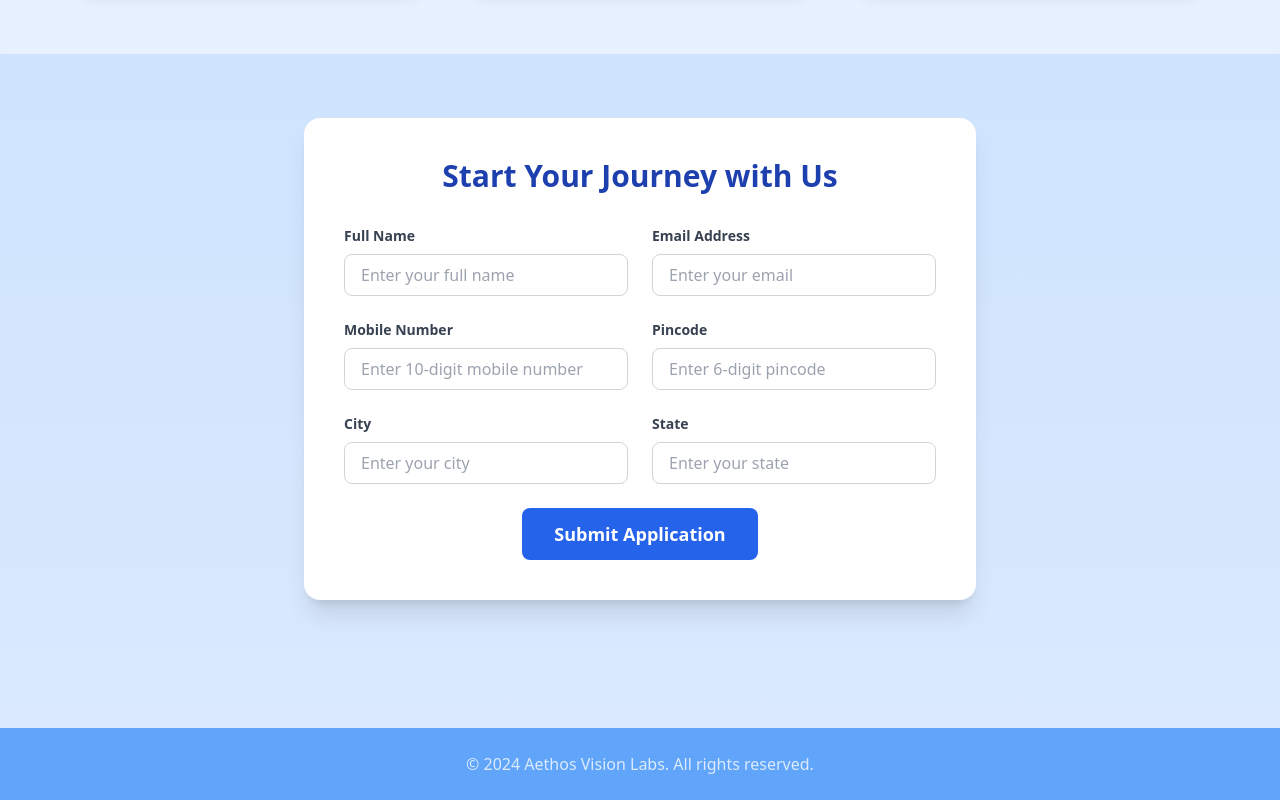
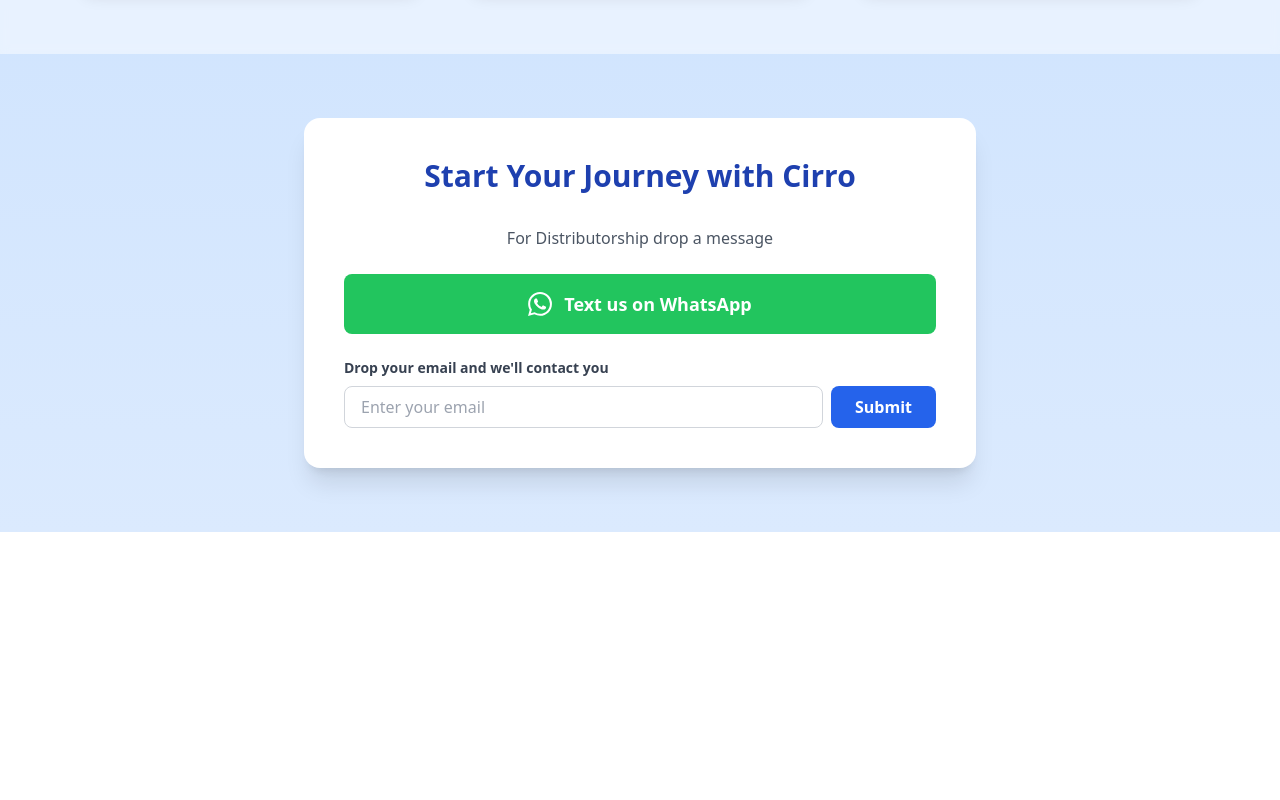
Before and after one commit to urstruelysv/cirrowebsite, a Next.js app: page /dealership in a window 1280 px wide. Shown: the part 1050-1850 px from the top of the page. After the commit the page ends 1582 px from the top, so only its background shows below. Built offline with nearby package versions, Linux system fonts and the light colour scheme.

Commit message:
dealarship changes

```diff
--- a/src/app/dealership/page.tsx
+++ b/src/app/dealership/page.tsx
@@ -2,89 +2,32 @@
 
 import React, { useState } from "react";
 import { motion } from "framer-motion";
-import { distributorshipApplicationSchema } from "../../lib/schema"; // Adjust the path as needed
 
 const ApplyForDistributorship = () => {
-  const [formData, setFormData] = useState({
-    name: "",
-    email: "",
-    mobile: "",
-    pincode: "",
-    city: "",
-    state: "",
-  });
+  const [email, setEmail] = useState("");
+  const [loading, setLoading] = useState(false);
+  const [error, setError] = useState("");
+  const [success, setSuccess] = useState(false);
 
-  const [loading, setLoading] = useState(false);
-  const [errors, setErrors] = useState({
-    name: "",
-    email: "",
-    mobile: "",
-    pincode: "",
-    city: "",
-    state: "",
-  });
+  const handleEmailSubmit = async (e: React.FormEvent<HTMLFormElement>) => {
+    e.preventDefault();
+    setLoading(true);
+    setError("");
+    setSuccess(false);
 
-  const handleChange = (e: React.ChangeEvent<HTMLInputElement>) => {
-    const { name, value } = e.target;
-    setFormData((prevData) => ({
-      ...prevData,
-      [name]: value,
-    }));
-  };
-
-  const handleSubmit = async (e: React.FormEvent<HTMLFormElement>) => {
-    e.preventDefault();
-
-    // Validate form data using the Zod schema
-    const result = distributorshipApplicationSchema.safeParse(formData);
-    if (!result.success) {
-      const fieldErrors = result.error.flatten().fieldErrors;
-      setErrors({
-        name: fieldErrors.name ? fieldErrors.name[0] : "",
-        email: fieldErrors.email ? fieldErrors.email[0] : "",
-        mobile: fieldErrors.mobile ? fieldErrors.mobile[0] : "",
-        pincode: fieldErrors.pincode ? fieldErrors.pincode[0] : "",
-        city: fieldErrors.city ? fieldErrors.city[0] : "",
-        state: fieldErrors.state ? fieldErrors.state[0] : "",
-      });
-      return;
-    } else {
-      // Clear previous errors on successful validation
-      setErrors({
-        name: "",
-        email: "",
-        mobile: "",
-        pincode: "",
-        city: "",
-        state: "",
-      });
+    try {
+      // Simple email validation
+      if (!email.includes("@") || !email.includes(".")) {
+        throw new Error("Please enter a valid email address");
       }
 
-    setLoading(true);
-    try {
-      const response = await fetch("/api/apply", {
-        method: "POST",
-        headers: { "Content-Type": "application/json" },
-        body: JSON.stringify(formData),
-      });
+      // Simulate a small delay for better UX
+      await new Promise((resolve) => setTimeout(resolve, 500));
 
-      const data = await response.json();
-
-      if (!response.ok) {
-        throw new Error(data.message || "Submission failed");
-      }
-
-      alert("Thank you for your application! We will contact you soon.");
-      setFormData({
-        name: "",
-        email: "",
-        mobile: "",
-        pincode: "",
-        city: "",
-        state: "",
-      });
+      setSuccess(true);
+      setEmail("");
     } catch (error: any) {
-      alert(error.message || "Error submitting application. Please try again.");
+      setError(error.message || "Please enter a valid email address");
     } finally {
       setLoading(false);
     }
@@ -128,65 +71,43 @@
             advanced treatment process, and commitment to sustainability.
           </p>
           <div className="grid grid-cols-1 md:grid-cols-3 gap-8 md:gap-12">
+            {[
+              {
+                icon: "/uv.jpg",
+                title: "Unmatched Quality",
+                desc: "Our water is treated with RO + UV + Ozonization to ensure maximum purity and taste.",
+              },
+              {
+                icon: "/grwoth.jpeg",
+                title: "Fastest Growing Brand",
+                desc: "We are one of India's fastest-growing packaged drinking water brands with nationwide reach.",
+              },
+              {
+                icon: "/mark.jpeg",
+                title: "Comprehensive Support",
+                desc: "We offer robust marketing strategies, advertising, and brand-building support to our distributors.",
+              },
+            ].map((item, index) => (
               <motion.div
+                key={index}
                 className="bg-white p-6 rounded-xl shadow-lg hover:shadow-xl transition-shadow duration-300"
                 initial={{ opacity: 0, y: 20 }}
                 animate={{ opacity: 1, y: 0 }}
-              transition={{ duration: 0.5, delay: 0.2 }}
-            >
-              <div className="flex flex-col items-center">
-                <img src="/uv.jpg" alt="Quality" className="w-16 h-16 mb-4" />
-                <h3 className="text-xl font-bold mb-3 text-blue-800">
-                  Unmatched Quality
-                </h3>
-                <p className="text-blue-600">
-                  Our water is treated with RO + UV + Ozonization to ensure
-                  maximum purity and taste.
-                </p>
-              </div>
-            </motion.div>
-            <motion.div
-              className="bg-white p-6 rounded-xl shadow-lg hover:shadow-xl transition-shadow duration-300"
-              initial={{ opacity: 0, y: 20 }}
-              animate={{ opacity: 1, y: 0 }}
-              transition={{ duration: 0.5, delay: 0.4 }}
+                transition={{ duration: 0.5, delay: 0.2 * (index + 1) }}
               >
                 <div className="flex flex-col items-center">
                   <img
-                  src="/grwoth.jpeg"
-                  alt="Growth"
+                    src={item.icon}
+                    alt={item.title}
                     className="w-16 h-16 mb-4"
                   />
                   <h3 className="text-xl font-bold mb-3 text-blue-800">
-                  Fastest Growing Brand
+                    {item.title}
                   </h3>
-                <p className="text-blue-600">
-                  We are one of India's fastest-growing packaged drinking water
-                  brands with nationwide reach.
-                </p>
+                  <p className="text-blue-600">{item.desc}</p>
                 </div>
               </motion.div>
-            <motion.div
-              className="bg-white p-6 rounded-xl shadow-lg hover:shadow-xl transition-shadow duration-300"
-              initial={{ opacity: 0, y: 20 }}
-              animate={{ opacity: 1, y: 0 }}
-              transition={{ duration: 0.5, delay: 0.6 }}
-            >
-              <div className="flex flex-col items-center">
-                <img
-                  src="/mark.jpeg"
-                  alt="Support"
-                  className="w-16 h-16 mb-4"
-                />
-                <h3 className="text-xl font-bold mb-3 text-blue-800">
-                  Comprehensive Support
-                </h3>
-                <p className="text-blue-600">
-                  We offer robust marketing strategies, advertising, and
-                  brand-building support to our distributors.
-                </p>
-              </div>
-            </motion.div>
+            ))}
           </div>
         </div>
       </section>
@@ -194,178 +115,71 @@
       <main className="py-16 px-4 md:px-8">
         <div className="max-w-2xl mx-auto bg-white rounded-2xl shadow-xl p-8 md:p-10">
           <h3 className="text-2xl md:text-3xl font-bold text-blue-800 mb-8 text-center">
-            Start Your Journey with Us
+            Start Your Journey with Cirro
           </h3>
-          <form onSubmit={handleSubmit} className="space-y-6">
-            <div className="grid grid-cols-1 md:grid-cols-2 gap-6">
-              <div>
-                <label
-                  htmlFor="name"
-                  className="block text-sm font-semibold text-gray-700 mb-2"
+          <p className="text-center text-gray-600 mb-6">
+            For Distributorship drop a message
+          </p>
+
+          <div className="space-y-6 mt-2">
+            <motion.a
+              href="https://wa.me/918464801112"
+              target="_blank"
+              rel="noopener noreferrer"
+              whileHover={{ scale: 1.05 }}
+              whileTap={{ scale: 0.95 }}
+              className="flex items-center justify-center gap-3 bg-green-500 text-white px-8 py-4 rounded-lg text-lg font-semibold hover:bg-green-600 focus:outline-none focus:ring-4 focus:ring-green-500 focus:ring-opacity-50 transition-all duration-200 w-full"
             >
-                  Full Name
-                </label>
-                <input
-                  type="text"
-                  id="name"
-                  name="name"
-                  value={formData.name}
-                  onChange={handleChange}
-                  placeholder="Enter your full name"
-                  disabled={loading}
-                  className={`w-full px-4 py-2 rounded-lg border ${
-                    errors.name ? "border-red-500" : "border-gray-300"
-                  } focus:ring-2 focus:ring-blue-500 focus:border-transparent transition duration-200`}
-                />
-                {errors.name && (
-                  <p className="mt-1 text-sm text-red-600">{errors.name}</p>
-                )}
-              </div>
+              <svg className="w-6 h-6" fill="currentColor" viewBox="0 0 24 24">
+                <path d="M17.472 14.382c-.297-.149-1.758-.867-2.03-.967-.273-.099-.471-.148-.67.15-.197.297-.767.966-.94 1.164-.173.199-.347.223-.644.075-.297-.15-1.255-.463-2.39-1.475-.883-.788-1.48-1.761-1.653-2.059-.173-.297-.018-.458.13-.606.134-.133.298-.347.446-.52.149-.174.198-.298.298-.497.099-.198.05-.371-.025-.52-.075-.149-.669-1.612-.916-2.207-.242-.579-.487-.5-.669-.51-.173-.008-.371-.01-.57-.01-.198 0-.52.074-.792.372-.272.297-1.04 1.016-1.04 2.479 0 1.462 1.065 2.875 1.213 3.074.149.198 2.096 3.2 5.077 4.487.709.306 1.262.489 1.694.625.712.227 1.36.195 1.871.118.571-.085 1.758-.719 2.006-1.413.248-.694.248-1.289.173-1.413-.074-.124-.272-.198-.57-.347m-5.421 7.403h-.004a9.87 9.87 0 01-5.031-1.378l-.361-.214-3.741.982.998-3.648-.235-.374a9.86 9.86 0 01-1.51-5.26c.001-5.45 4.436-9.884 9.888-9.884 2.64 0 5.122 1.03 6.988 2.898a9.825 9.825 0 012.893 6.994c-.003 5.45-4.437 9.884-9.885 9.884m8.413-18.297A11.815 11.815 0 0012.05 0C5.495 0 .16 5.335.157 11.892c0 2.096.547 4.142 1.588 5.945L.057 24l6.305-1.654a11.882 11.882 0 005.683 1.448h.005c6.554 0 11.89-5.335 11.893-11.893a11.821 11.821 0 00-3.48-8.413z" />
+              </svg>
+              Text us on WhatsApp
+            </motion.a>
 
+            <div className="mt-8">
+              <form onSubmit={handleEmailSubmit} className="space-y-4">
                 <div>
                   <label
                     htmlFor="email"
                     className="block text-sm font-semibold text-gray-700 mb-2"
                   >
-                  Email Address
+                    Drop your email and we'll contact you
                   </label>
+                  <div className="flex gap-2">
                     <input
                       type="email"
                       id="email"
-                  name="email"
-                  value={formData.email}
-                  onChange={handleChange}
+                      value={email}
+                      onChange={(e) => setEmail(e.target.value)}
                       placeholder="Enter your email"
                       disabled={loading}
-                  className={`w-full px-4 py-2 rounded-lg border ${
-                    errors.email ? "border-red-500" : "border-gray-300"
-                  } focus:ring-2 focus:ring-blue-500 focus:border-transparent transition duration-200`}
+                      className="flex-1 px-4 py-2 rounded-lg border border-gray-300 focus:ring-2 focus:ring-blue-500 focus:border-transparent transition duration-200"
+                      required
                     />
-                {errors.email && (
-                  <p className="mt-1 text-sm text-red-600">{errors.email}</p>
-                )}
-              </div>
-
-              <div>
-                <label
-                  htmlFor="mobile"
-                  className="block text-sm font-semibold text-gray-700 mb-2"
-                >
-                  Mobile Number
-                </label>
-                <input
-                  type="text"
-                  id="mobile"
-                  name="mobile"
-                  value={formData.mobile}
-                  onChange={handleChange}
-                  placeholder="Enter 10-digit mobile number"
-                  disabled={loading}
-                  className={`w-full px-4 py-2 rounded-lg border ${
-                    errors.mobile ? "border-red-500" : "border-gray-300"
-                  } focus:ring-2 focus:ring-blue-500 focus:border-transparent transition duration-200`}
-                />
-                {errors.mobile && (
-                  <p className="mt-1 text-sm text-red-600">{errors.mobile}</p>
-                )}
-              </div>
-
-              <div>
-                <label
-                  htmlFor="pincode"
-                  className="block text-sm font-semibold text-gray-700 mb-2"
-                >
-                  Pincode
-                </label>
-                <input
-                  type="text"
-                  id="pincode"
-                  name="pincode"
-                  value={formData.pincode}
-                  onChange={handleChange}
-                  placeholder="Enter 6-digit pincode"
-                  disabled={loading}
-                  className={`w-full px-4 py-2 rounded-lg border ${
-                    errors.pincode ? "border-red-500" : "border-gray-300"
-                  } focus:ring-2 focus:ring-blue-500 focus:border-transparent transition duration-200`}
-                />
-                {errors.pincode && (
-                  <p className="mt-1 text-sm text-red-600">{errors.pincode}</p>
-                )}
-              </div>
-
-              <div>
-                <label
-                  htmlFor="city"
-                  className="block text-sm font-semibold text-gray-700 mb-2"
-                >
-                  City
-                </label>
-                <input
-                  type="text"
-                  id="city"
-                  name="city"
-                  value={formData.city}
-                  onChange={handleChange}
-                  placeholder="Enter your city"
-                  disabled={loading}
-                  className={`w-full px-4 py-2 rounded-lg border ${
-                    errors.city ? "border-red-500" : "border-gray-300"
-                  } focus:ring-2 focus:ring-blue-500 focus:border-transparent transition duration-200`}
-                />
-                {errors.city && (
-                  <p className="mt-1 text-sm text-red-600">{errors.city}</p>
-                )}
-              </div>
-
-              <div>
-                <label
-                  htmlFor="state"
-                  className="block text-sm font-semibold text-gray-700 mb-2"
-                >
-                  State
-                </label>
-                <input
-                  type="text"
-                  id="state"
-                  name="state"
-                  value={formData.state}
-                  onChange={handleChange}
-                  placeholder="Enter your state"
-                  disabled={loading}
-                  className={`w-full px-4 py-2 rounded-lg border ${
-                    errors.state ? "border-red-500" : "border-gray-300"
-                  } focus:ring-2 focus:ring-blue-500 focus:border-transparent transition duration-200`}
-                />
-                {errors.state && (
-                  <p className="mt-1 text-sm text-red-600">{errors.state}</p>
-                )}
-              </div>
-            </div>
-
-            <div className="flex justify-center mt-8">
                     <motion.button
                       type="submit"
                       disabled={loading}
                       whileHover={{ scale: 1.05 }}
                       whileTap={{ scale: 0.95 }}
-                className="bg-blue-600 text-white px-8 py-3 rounded-lg text-lg font-semibold hover:bg-blue-700 focus:outline-none focus:ring-4 focus:ring-blue-500 focus:ring-opacity-50 transition-all duration-200"
+                      className="bg-blue-600 text-white px-6 py-2 rounded-lg font-semibold hover:bg-blue-700 focus:outline-none focus:ring-4 focus:ring-blue-500 focus:ring-opacity-50 transition-all duration-200 disabled:opacity-50"
                     >
-                {loading ? "Submitting..." : "Submit Application"}
+                      {loading ? "Submitting..." : "Submit"}
                     </motion.button>
                   </div>
+                </div>
               </form>
+              {error && (
+                <p className="text-red-600 mt-2 text-sm text-center">{error}</p>
+              )}
+              {success && (
+                <p className="text-green-600 mt-2 text-sm text-center">
+                  Email submitted successfully!
+                </p>
+              )}
+            </div>
+          </div>
         </div>
       </main>
-
-      <footer className="bg-blue-400 text-white py-6 mt-16">
-        <div className="container mx-auto px-4 text-center">
-          <p className="text-blue-100">
-            &copy; {new Date().getFullYear()} Aethos Vision Labs. All rights
-            reserved.
-          </p>
-        </div>
-      </footer>
     </div>
   );
 };
```
Lines whose indentation alone changed are shown as unchanged.
